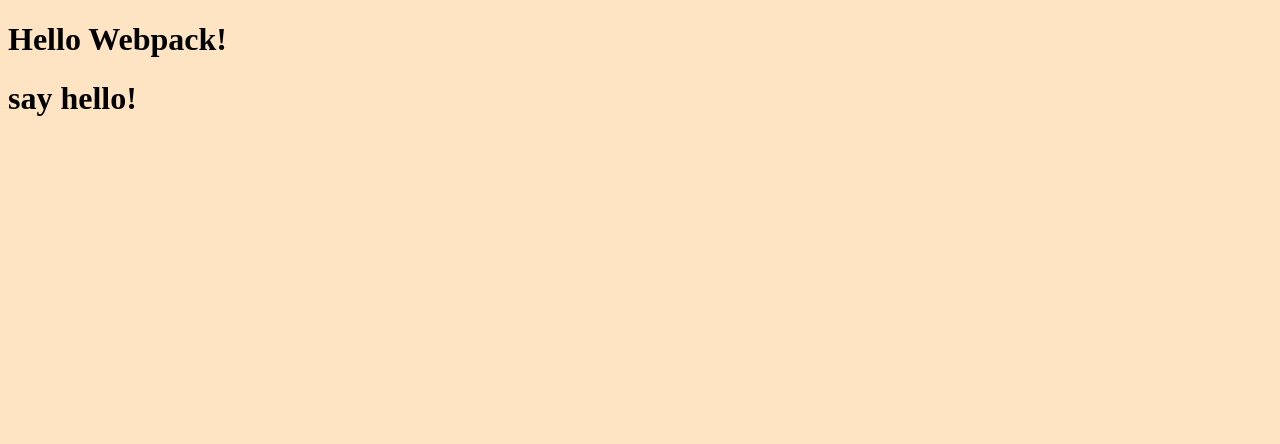
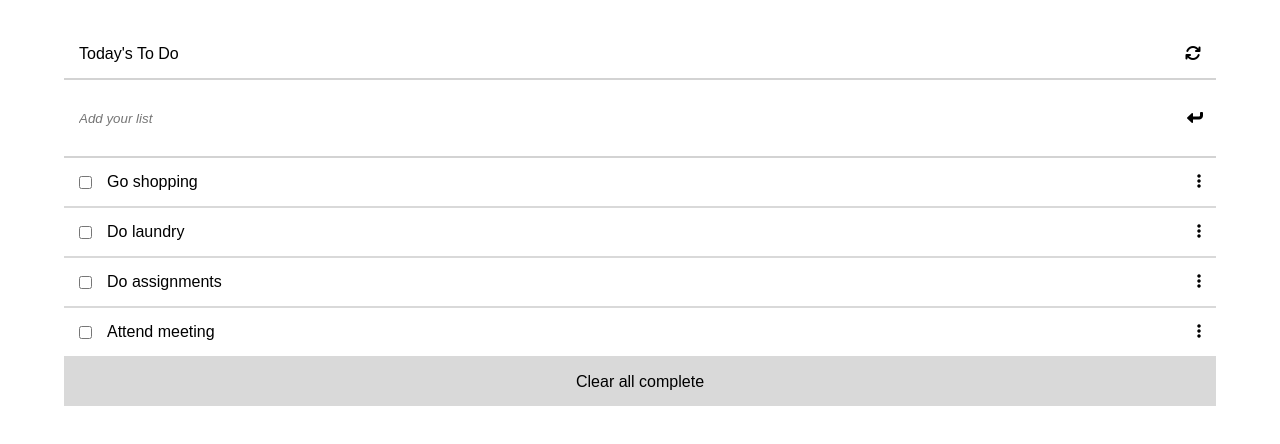
Before and after one commit to monicah79/webpack-project, a website built with webpack: page src/index.html in a window 1280 px wide. Built offline with nearby package versions, Linux system fonts and the light colour scheme; files whose address does not match are found by name.

Commit message:
To do list structure setup

```diff
--- a/src/index.html
+++ b/src/index.html
@@ -5,9 +5,35 @@
     <meta http-equiv="X-UA-Compatible" content="IE=edge">
     <meta name="viewport" content="width=device-width, initial-scale=1.0">
     <title>Webpack Exercise</title>
-    <link rel="stylesheet" href="index.css">
+    <script src="https://kit.fontawesome.com/a6627283f4.js" crossorigin="anonymous"></script>
 </head>
 <body>
-    <h1>Hello Webpack!</h1>
+    <main>
+        <div class="top">
+            <p class="to-do">Today's To Do</p>
+            <div><i class="fa fa-refresh" aria-hidden="true"></i></div>
+
+        </div>
+
+        <div class="boot-ic">
+            <input class="top-b" type="text" placeholder="Add your list">
+            <i class="fa fa-level-down" aria-hidden="true"></i>
+        </div>
+
+        <ul class="todo-list">
+           <!-- <li class="li-todo">
+            <div class="check">
+                <input type="checkbox">
+                <p class="para"></p>
+            </div>
+
+            <div><i class="fa fa-ellipsis-v" aria-hidden="true"></i></div>
+           </li> -->
+        </ul>
+        <div class="bottom-bg">
+            <p class="bottom">Clear all complete</p>
+        </div>
+    </main>
+
 </body>
 </html>
--- a/src/index.js
+++ b/src/index.js
@@ -1,6 +1,39 @@
 import './style.css';
-const title = document.createElement('h1')
-title.textContent = 'say hello!'
 
-const page = document.querySelector('body');
-page.appendChild(title);
+const task = [
+  {
+    desc: 'Go shopping',
+    completed: false,
+    index: 1,
+  },
+  {
+    desc: 'Do laundry',
+    completed: false,
+    index: 2,
+  },
+  {
+    desc: 'Do assignments',
+    completed: false,
+    index: 3,
+  },
+  {
+    desc: 'Attend meeting',
+    completed: false,
+    index: 4,
+  },
+];
+
+const list = document.querySelector('.todo-list');
+window.addEventListener('DOMContentLoaded', () => {
+  const taskString = task.map((item) => ` <li class="li-todo">
+        <div class="check">
+            <input type="checkbox">
+            <p class="para">${item.desc}</p>
+        </div>
+
+        <div><i class="fa fa-ellipsis-v" aria-hidden="true"></i></div>
+       </li>`)
+    .join('');
+  list.innerHTML = taskString;
+
+});
--- a/src/style.css
+++ b/src/style.css
@@ -1,3 +1,100 @@
+@import url('https://fonts.googleapis.com/css2?family=Lato:wght@300;400;700;900&display=swap');
+
+@font-face {
+  font-family: 'MyFont';
+  src:
+    url('./my-font.woff2') format('woff2'),
+    url('./my-font.woff') format('woff');
+  font-weight: 600;
+  font-style: normal;
+}
+
+* {
+  margin: 0;
+  padding: 0;
+  box-sizing: border-box;
+}
+
 body {
-    background-color: bisque;
+  background-color: #fff;
+  font-family: 'MyFont', sans-serif;
 }
+
+main {
+  margin-top: 30px;
+}
+
+.top {
+  display: flex;
+  text-align: center;
+  justify-content: space-between;
+  width: 90%;
+  margin: 0 auto;
+  border-bottom: 2px solid #d3d3d3;
+  padding: 15px;
+}
+
+.fa-refresh {
+  align-self: center;
+}
+
+.to-do {
+  margin: 0;
+}
+
+.top-b {
+  display: flex;
+  border: none;
+  width: 80%;
+}
+
+.boot-ic {
+  display: flex;
+  justify-content: space-between;
+  width: 90%;
+  margin: 0 auto;
+  align-items: center;
+  padding: 15px;
+  border-bottom: 2px solid #d3d3d3;
+}
+
+.fa-level-down {
+  transform: rotate(90deg);
+  padding: 15px 0;
+  align-self: center;
+}
+
+.todo-list {
+  margin: 0 auto;
+  padding: 0;
+  width: 90%;
+}
+
+.li-todo {
+  display: flex;
+  justify-content: space-between;
+  padding: 15px;
+  margin: 0;
+  border-bottom: 2px solid #d9d9d9;
+}
+
+.check {
+  display: flex;
+  gap: 15px;
+  align-items: center;
+}
+
+::-webkit-input-placeholder {
+  font-style: italic;
+}
+
+.bottom {
+  text-align: center;
+  padding: 15px;
+}
+
+.bottom-bg {
+  background: #d9d9d9;
+  width: 90%;
+  margin: 0 auto;
+}
--- a/webpack.config.js
+++ b/webpack.config.js
@@ -1,33 +1,46 @@
 const path = require('path');
-const HtmlWebpackPlugin = require("html-webpack-plugin");
+const HtmlWebpackPlugin = require('html-webpack-plugin');
 
 module.exports = {
-    mode: "production",
-    entry:{
-    index: path.resolve(__dirname, './src/index.js')
-},
-devServer: {
+  mode: 'production',
+  entry: {
+    index: path.resolve(__dirname, './src/index.js'),
+  },
+  devServer: {
     static: './dist',
   },
 
-output: {
-    path : path.resolve(__dirname, './dist'),
-    filename:'[name].bundle.js'
-},
-plugins: [
+  output: {
+    path: path.resolve(__dirname, './dist'),
+    filename: '[name].bundle.js',
+  },
+  plugins: [
     new HtmlWebpackPlugin({
-      template: path.resolve(__dirname, "./src/index.html")
+      template: path.resolve(__dirname, './src/index.html'),
     }),
   ],
   module: {
     rules: [
       {
         test: /\.css$/i,
-        use: ["style-loader", "css-loader"]
+        use: ['style-loader', 'css-loader'],
+      },
+      {
+        test: /\.(woff|woff2|eot|ttf|otf)$/i,
+        type: 'asset/resource',
+      },
+      {
+        test: /\.(csv|tsv)$/i,
+        use: ['csv-loader'],
+      },
+      {
+        test: /\.xml$/i,
+        use: ['xml-loader'],
       },
     ],
   },
+
   optimization: {
     runtimeChunk: 'single',
   },
-}
+};
```
Also changed, not shown: package.json (+12 -1 lines), .eslintrc.json (added), .stylelintrc.json (added), README.md, dist/31d6cfe0d16ae931b73c.woff (added), dist/31d6cfe0d16ae931b73c.woff2 (added), dist/index.bundle.js, dist/index.html, dist/runtime.bundle.js (added), src/my-font.woff (added), src/my-font.woff2 (added), 3 other files.
